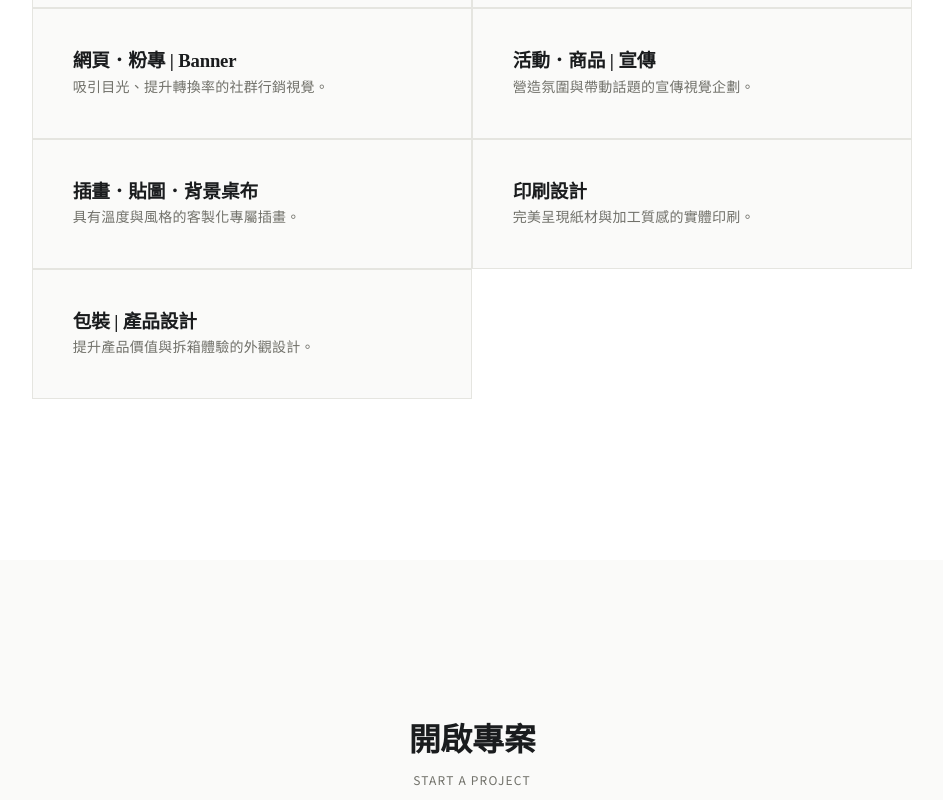
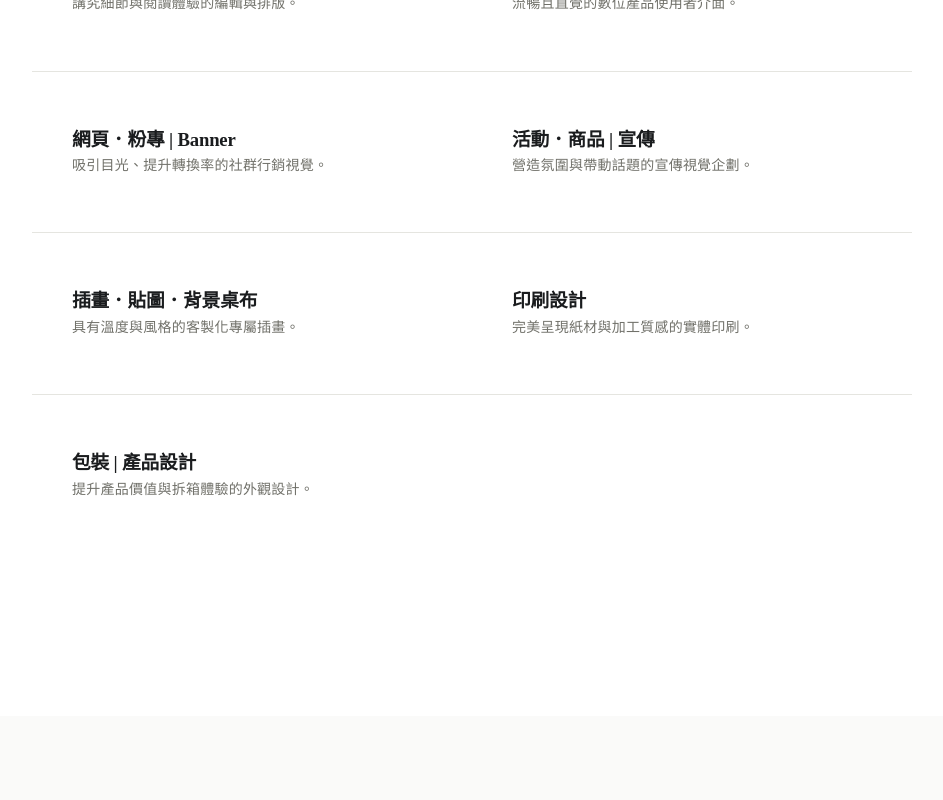
Before and after one commit to ding2tong/1818-vi-web, a React (Vite) app: page / in a window 1280 px wide. Shown: the part 1140-1940 px from the top of the page, without its empty margins (168-1111 px from the left). Built offline with nearby package versions, Linux system fonts and the light colour scheme.

Commit message:
Refactor line card styles for improved responsiveness and layout, adjust heading font sizes, and remove the Calendly link.

```diff
--- a/src/components/ContactForm.jsx
+++ b/src/components/ContactForm.jsx
@@ -3,7 +3,7 @@ export default function ContactForm() {
     <section style={{ backgroundColor: 'var(--bg-sub)' }}>
       <div className="container">
         <div className="reveal" style={{ marginBottom: '4rem', textAlign: 'center' }}>
-          <h2 className="serif" style={{ fontSize: '2rem', marginBottom: '0.5rem' }}>開啟專案</h2>
+          <h2 className="serif" style={{ fontSize: 'clamp(1.75rem, 5vw, 2.25rem)', marginBottom: '0.5rem', whiteSpace: 'nowrap' }}>開啟專案</h2>
           <p className="text-xs">START A PROJECT</p>
         </div>
 
@@ -29,10 +29,6 @@ export default function ContactForm() {
               <button type="submit" className="btn-line" style={{ width: '100%' }}>傳送訊息 Send Message</button>
             </div>
           </form>
-
-          <p style={{ marginTop: '2rem', fontSize: '0.75rem', color: 'var(--text-muted)', textAlign: 'center', letterSpacing: '0.05em', opacity: 0.8 }}>
-            或者透過 Calendly <a href="#" style={{ color: 'var(--primary)', textDecoration: 'underline' }}>預約一對一免費諮詢</a>
-          </p>
         </div>
       </div>
     </section>
--- a/src/components/Portfolio.jsx
+++ b/src/components/Portfolio.jsx
@@ -18,7 +18,7 @@ export default function Portfolio() {
     <section style={{ backgroundColor: 'white' }}>
       <div className="container">
         <div className="reveal" style={{ marginBottom: '6rem', textAlign: 'center' }}>
-          <h2 className="serif" style={{ fontSize: '2.5rem', marginBottom: '1rem' }}>專業服務項目</h2>
+          <h2 className="serif" style={{ fontSize: 'clamp(2rem, 6vw, 2.5rem)', marginBottom: '1rem', whiteSpace: 'nowrap' }}>專業服務項目</h2>
           <div style={{ height: '2px', width: '40px', background: 'var(--primary)', margin: '0 auto 1.5rem' }}></div>
           <p className="text-xs">SERVICES & EXPERTISE</p>
         </div>
--- a/src/index.css
+++ b/src/index.css
@@ -99,19 +99,22 @@ section {
 }
 
 .line-card {
-  padding: 2.5rem;
-  background: var(--bg-sub);
-  border: 1px solid transparent;
-  transition: all 0.5s cubic-bezier(0.2, 0.8, 0.2, 1);
+  padding: 3rem 2rem;
+  background: transparent;
+  border-bottom: 0.5px solid var(--border-thin);
+  transition: all 0.4s cubic-bezier(0.2, 0.8, 0.2, 1);
   position: relative;
   display: flex;
   flex-direction: column;
   height: 100%;
 }
 
+.line-card:last-child {
+  border-bottom: none;
+}
+
 .line-card:hover {
-  background: white;
-  border-color: var(--border-thin);
+  background: var(--bg-sub);
   transform: translateY(-4px);
   box-shadow: 0 20px 40px rgba(0, 0, 0, 0.04);
 }
@@ -204,8 +207,19 @@ section {
   }
 
   .line-card {
-    border: 0.5px solid var(--border-thin);
-    margin: -0.25px; /* Share borders */
+    border: none;
+    border-bottom: 0.5px solid var(--border-thin);
+    padding: 3.5rem 2.5rem;
+  }
+
+  .line-card:nth-child(odd) {
+    border-right: 0.5px solid var(--border-thin);
+  }
+
+  /* Handle last items bottom border based on 2-col layout */
+  .line-card:nth-last-child(1),
+  .line-card:nth-last-child(2):nth-child(odd) {
+    border-bottom: none;
   }
 
   .vertical-text {
--- a/src/pages/WorkDetail.jsx
+++ b/src/pages/WorkDetail.jsx
@@ -55,7 +55,7 @@ export default function WorkDetail() {
           <div className="container" style={{ textAlign: 'left' }}>
 
             <div className="reveal" style={{ marginBottom: '4rem', textAlign: 'center' }}>
-                <h2 className="serif" style={{ fontSize: '2rem', marginBottom: '1rem' }}>方案內容包含</h2>
+                <h2 className="serif" style={{ fontSize: 'clamp(1.75rem, 5vw, 2rem)', marginBottom: '1rem', whiteSpace: 'nowrap' }}>方案內容包含</h2>
                 <div style={{ height: '2px', width: '40px', background: 'var(--primary)', margin: '0 auto 1.5rem' }}></div>
                 <p className="text-xs">WHAT WE DO</p>
             </div>
```
